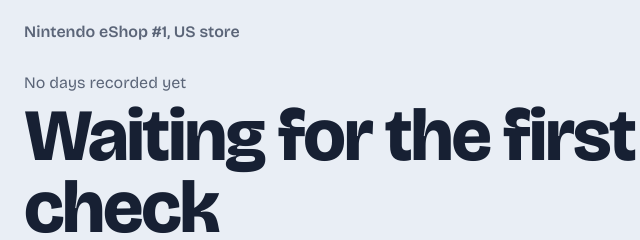
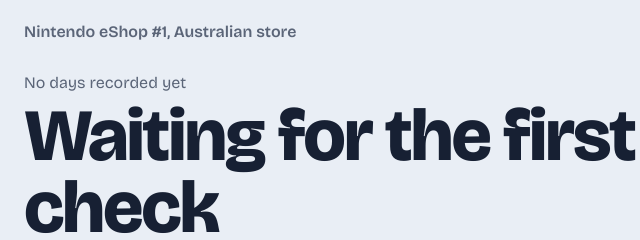
Before and after one commit to streaktendo/eshop-number-one, a website: page index.html in a window 1280 px wide. Shown: the top 240 px of the page, 152-792 px from the left. Drawn offline with nearby package versions, Linux system fonts and the light colour scheme.

Commit message:
Add files via upload

```diff
--- a/index.html
+++ b/index.html
@@ -79,8 +79,8 @@ footer a{color:inherit}
 var DAY=86400000;
 var MONTHS=['Jan','Feb','Mar','Apr','May','Jun','Jul','Aug','Sep','Oct','Nov','Dec'];
 var MONTHS_L=['January','February','March','April','May','June','July','August','September','October','November','December'];
-var CHARTS=[['all','All games'],['switch2','Switch 2'],['switch1','Switch 1']];
-var history=null, chart='all', span=60, calY, calM, selDate=null, entries=[];
+var CHARTS=[['switch2','Switch 2'],['switch1','Switch 1']];
+var history=null, chart='switch2', span=60, calY, calM, selDate=null, entries=[];
 
 function esc(s){return String(s).replace(/[&<>"']/g,function(c){return {'&':'&amp;','<':'&lt;','>':'&gt;','"':'&quot;',"'":'&#39;'}[c];});}
 function toNum(d){var p=d.split('-').map(Number);return Math.round(Date.UTC(p[0],p[1]-1,p[2])/DAY);}
@@ -158,8 +158,9 @@ function calendar(st){
 function detail(){
   if(!selDate)return '';
   var rec=(history.days||{})[selDate];
-  var body=rec&&rec.top&&rec.top.length
-    ?'<ol class="top">'+rec.top.map(function(g){return '<li>'+esc(g.title)+(g.platform?'<span class="plat">'+platLabel(g.platform)+'</span>':'')+'</li>';}).join('')+'</ol>'
+  var list=rec&&((rec.charts&&rec.charts[chart])||(chart==='all'&&rec.top))||null;
+  var body=list&&list.length
+    ?'<p class="sub" style="margin:0 0 4px">'+esc((CHARTS.filter(function(c){return c[0]===chart;})[0]||['',''])[1])+' top 10</p><ol class="top">'+list.map(function(g){return '<li>'+esc(g.title)+'</li>';}).join('')+'</ol>'
     :'<p class="empty">No chart was recorded this day.</p>';
   return '<div class="panel" style="margin-top:12px" id="detail"><strong>'+nice(toNum(selDate))+', '+selDate.slice(0,4)+'</strong>'+(rec?'<p class="sub" style="margin:2px 0 8px">Checked '+new Date(rec.capturedAt).toLocaleString([], {timeZone:'America/Los_Angeles',hour:'numeric',minute:'2-digit'})+' Pacific</p>':'')+body+'</div>';
 }
@@ -176,8 +177,8 @@ function render(){
   build();
   var st=streaks(), sx=document.getElementById('gscroll'), keepRight=!sx||sx.scrollLeft+sx.clientWidth>=sx.scrollWidth-4, oldLeft=sx?sx.scrollLeft:0;
   var updated=history.updatedAt?new Date(history.updatedAt).toLocaleString([], {timeZone:'America/Los_Angeles',dateStyle:'medium',timeStyle:'short'})+' Pacific':'not yet';
-  document.getElementById('root').innerHTML='<h1>Nintendo eShop #1, US store</h1>'+hero(st)+chartPicker()+gantt(st)+calendar(st)+board(st)+
-    '<footer>Recorded once a day from the US Nintendo eShop best-sellers page, which ranks games by the last three days of sales. Last updated '+esc(updated)+'. Not affiliated with Nintendo.</footer>';
+  document.getElementById('root').innerHTML='<h1>Nintendo eShop #1, Australian store</h1>'+hero(st)+chartPicker()+gantt(st)+calendar(st)+board(st)+
+    '<footer>Recorded once a day from the Nintendo Australia store\'s digital-download charts for Switch 1 and Switch 2. Last updated '+esc(updated)+'. Not affiliated with Nintendo.</footer>';
   var ns=document.getElementById('gscroll');if(ns)ns.scrollLeft=keepRight?ns.scrollWidth:oldLeft;
 }
 
@@ -190,10 +191,10 @@ document.getElementById('root').addEventListener('click',function(e){
 });
 
 fetch('data/history.json',{cache:'no-store'}).then(function(r){if(!r.ok)throw new Error(r.status);return r.json();}).then(function(h){
-  history=h;var keys=Object.keys(h.days||{}).sort();var anchor=keys.length?keys[keys.length-1]:todayStr();
+  history=h;var avail=CHARTS.filter(function(c){return Object.keys(h.days||{}).some(function(d){return h.days[d].no1&&h.days[d].no1[c[0]];});});if(avail.length)chart=avail[0][0];var keys=Object.keys(h.days||{}).sort();var anchor=keys.length?keys[keys.length-1]:todayStr();
   var p=anchor.split('-').map(Number);calY=p[0];calM=p[1]-1;render();
 }).catch(function(err){
-  document.getElementById('root').innerHTML='<h1>Nintendo eShop #1, US store</h1><p class="empty">Couldn\'t load data/history.json ('+esc(err.message)+'). If you opened this file directly from your computer, view it through GitHub Pages instead.</p>';
+  document.getElementById('root').innerHTML='<h1>Nintendo eShop #1, Australian store</h1><p class="empty">Couldn\'t load data/history.json ('+esc(err.message)+'). If you opened this file directly from your computer, view it through GitHub Pages instead.</p>';
 });
 })();
 </script>
```
